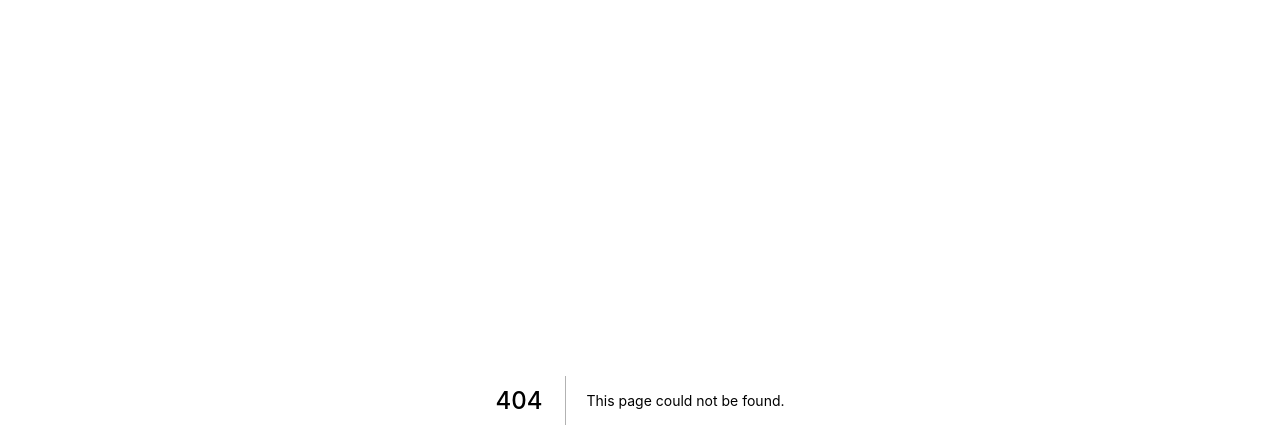
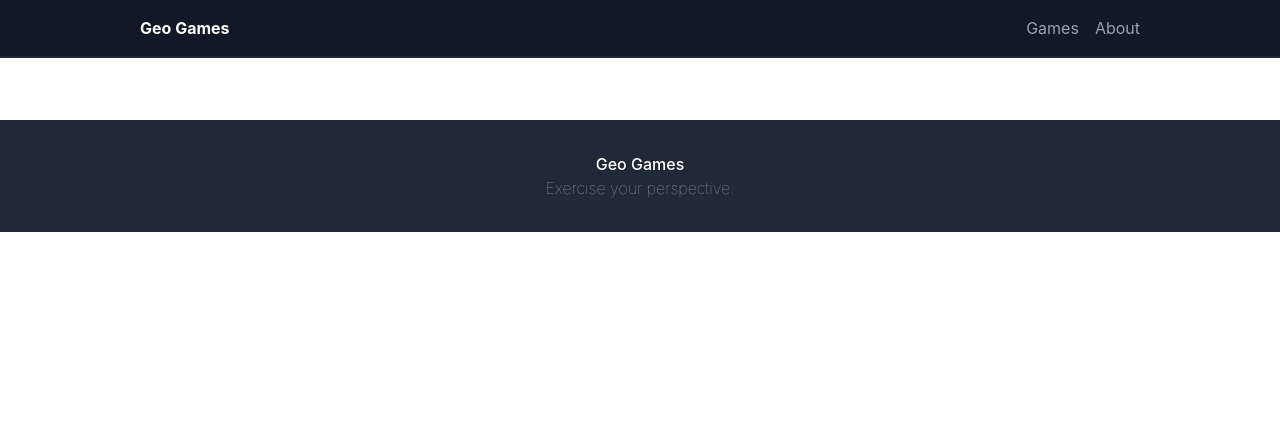
Before and after one commit to gregvansci/geogames, a Next.js app: page /games in a window 1280 px wide. Before the commit this address had no page. Shown: the top 448 px of the page. Built offline with nearby package versions, Linux system fonts and the light colour scheme.

Commit message:
shifted components and added games page

```diff
--- /dev/null
+++ b/pages/components/Footer.tsx
@@ -0,0 +1,11 @@
+
+export default function Footer () {
+  return (
+    <footer className="w-full py-8 mt-24 bg-secondary-dark">
+        <div className="flex flex-col items-center justify-center text-white">
+          <h4 className="font-medium">Geo Games</h4>
+          <p className="font-thin text-gray-400">Exercise your perspective.</p>
+        </div>
+      </footer>
+  )
+}
--- /dev/null
+++ b/pages/components/Navbar.tsx
@@ -0,0 +1,17 @@
+
+
+export default function Navbar () {
+  return (
+    <nav className="fixed w-full px-2 py-4 border-b-2 md:px-4 md:mx-24 bg-primary-dark border-secondary-dark">
+        <div className="container w-[500px] md:w-[800px] lg:w-[1000px] flex flex-row flex-wrap items-center justify-between mx-auto">
+          <div className="flex items-center">
+            <h2 className="font-bold text-white">Geo Games</h2>
+          </div>
+          <div className="flex items-center gap-x-4">
+            <h4 className="text-gray-400">Games</h4>
+            <h4 className="text-gray-400">About</h4>
+          </div>
+        </div>
+      </nav>
+  )
+}
--- /dev/null
+++ b/pages/games.tsx
@@ -0,0 +1,15 @@
+import { NextPage } from "next"
+import Navbar from "./components/Navbar"
+import Footer from "./components/Footer"
+
+const Games: NextPage = () => {
+  return (
+    <div className="flex flex-col items-center">
+      <Navbar />
+      <h1 className="">Games</h1>
+      <Footer/>
+    </div>
+  )
+}
+
+export default Games
--- a/pages/index.tsx
+++ b/pages/index.tsx
@@ -1,19 +1,11 @@
 import type { NextPage } from 'next'
+import Navbar from './components/Navbar'
+import Footer from './components/Footer'
 
 const Home: NextPage = () => {
   return (
     <div className="flex flex-col items-center h-auto bg-primary-dark min-w-[600px]">
-      <nav className="fixed w-full px-2 py-4 border-b-2 md:px-4 md:mx-24 bg-primary-dark border-secondary-dark">
-        <div className="container w-[500px] md:w-[800px] lg:w-[1000px] flex flex-row flex-wrap items-center justify-between mx-auto">
-          <div className="flex items-center">
-            <h2 className="font-bold text-white">Geo Games</h2>
-          </div>
-          <div className="flex items-center gap-x-4">
-            <h4 className="text-gray-400">Games</h4>
-            <h4 className="text-gray-400">About</h4>
-          </div>
-        </div>
-      </nav>
+      <Navbar/>
       <section className="bg-gray-900 w-[500px] md:w-[850px] lg:w-[1150px] mt-12">
         <div className="grid py-16 mx-auto max-w-screen md:grid-cols-12 md:gap-8">
           <div className="mr-auto place-self-center md:col-span-7">
@@ -50,12 +42,7 @@ const Home: NextPage = () => {
           </div>
         </div>
       </section>
-      <footer className="w-full py-8 mt-24 bg-secondary-dark">
-        <div className="flex flex-col items-center justify-center text-white">
-          <h4 className="font-medium">Geo Games</h4>
-          <p className="font-thin text-gray-400">Exercise your perspective.</p>
-        </div>
-      </footer>
+      <Footer/>
     </div>
   )
 }
```
